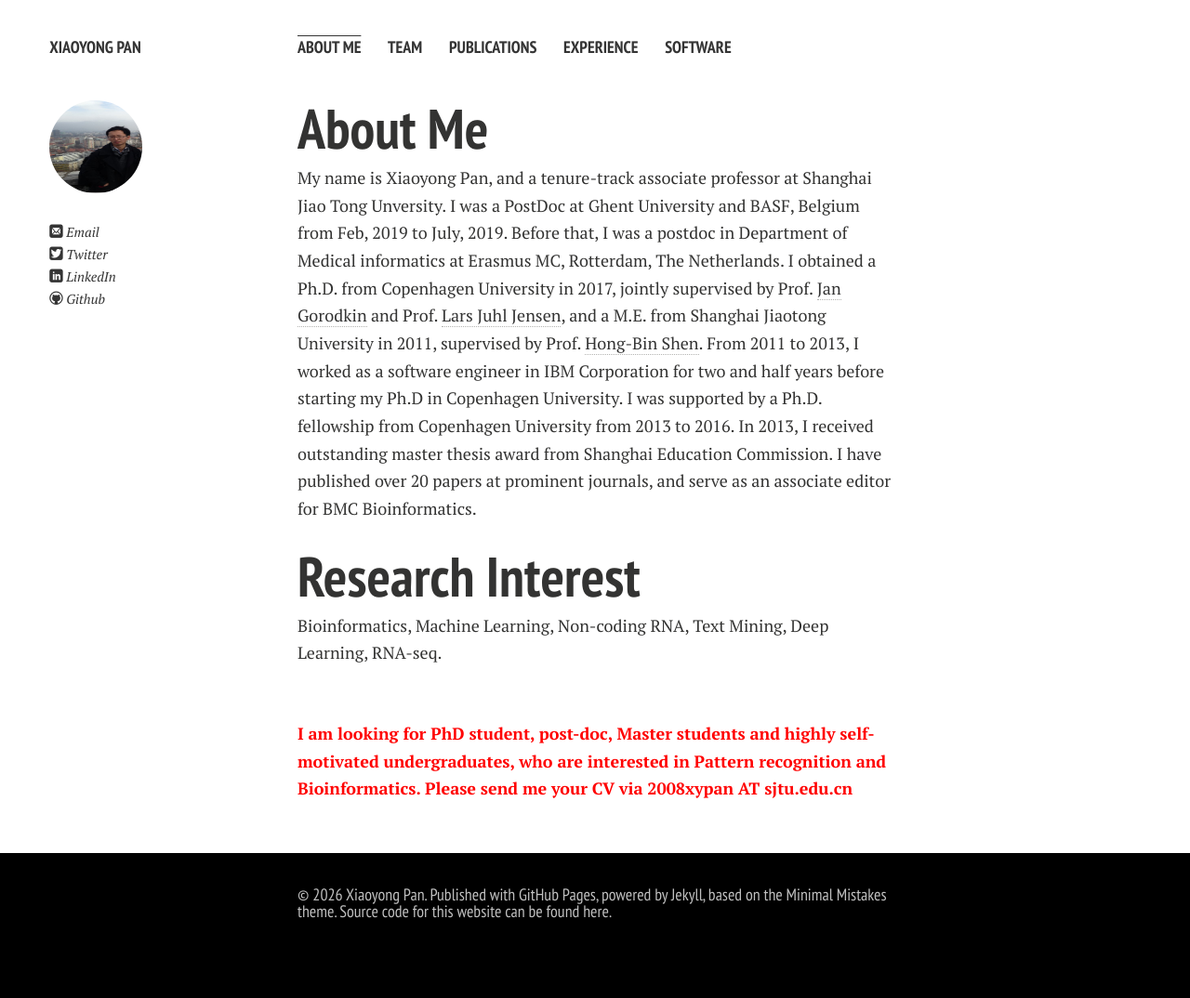
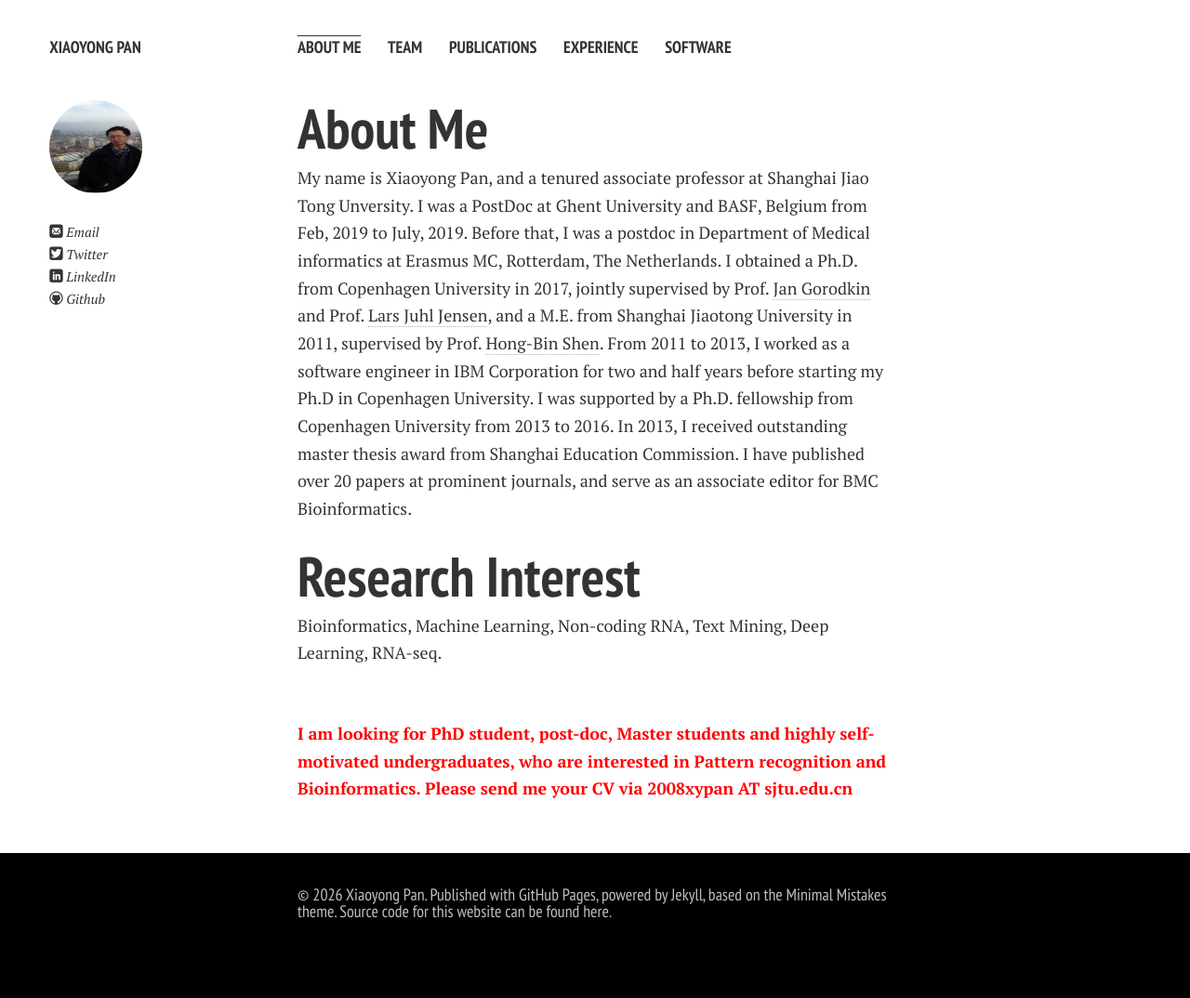
Before and after one commit to xypan1232/xypan1232.github.io, a Jekyll site: the page built from index.md, in a window 1280 px wide. Shown: the whole page at 93% size. Built offline with Jekyll 4.4.1, drawn with Linux system fonts in a browser that asks for light colours; nearby versions of some CDN libraries; Markdown is read by kramdown in place of the engine named in the settings; our own code applies the rules of GitHub Pages for plain Markdown files.

Commit message:
Update index.md

```diff
--- a/index.md
+++ b/index.md
@@ -4,7 +4,7 @@
 
 # About Me
 
-My name is Xiaoyong Pan, and a tenure-track associate professor at Shanghai Jiao Tong Unversity. I was a PostDoc at Ghent University and BASF, Belgium from Feb, 2019 to July, 2019. Before that, I was a postdoc in Department of Medical informatics at Erasmus MC, Rotterdam, The Netherlands.
+My name is Xiaoyong Pan, and a tenured associate professor at Shanghai Jiao Tong Unversity. I was a PostDoc at Ghent University and BASF, Belgium from Feb, 2019 to July, 2019. Before that, I was a postdoc in Department of Medical informatics at Erasmus MC, Rotterdam, The Netherlands.
 I obtained a Ph.D. from Copenhagen University in 2017, jointly supervised by Prof. <a href="https://rth.dk/~gorodkin/">Jan Gorodkin</a> and Prof. <a href="https://jensenlab.org">Lars Juhl Jensen</a>, and a M.E. from Shanghai Jiaotong University in 2011, supervised by Prof. <a href="http://www.csbio.sjtu.edu.cn">Hong-Bin Shen</a>. From 2011 to 2013, I worked as a
 software engineer in IBM Corporation for two and half years before starting my Ph.D in Copenhagen University. I was supported by a Ph.D. fellowship from Copenhagen University from 2013 to 2016.
 In 2013, I received outstanding master thesis award from Shanghai Education Commission. I have published over 20 papers at prominent journals, and serve as an associate editor for BMC Bioinformatics.
```
